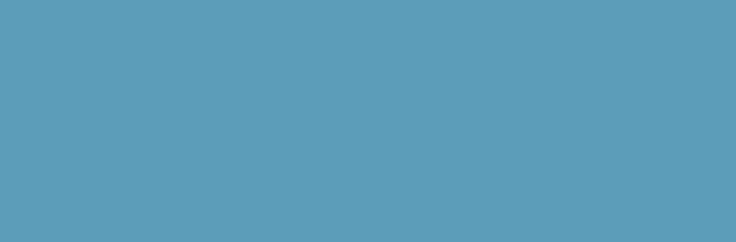
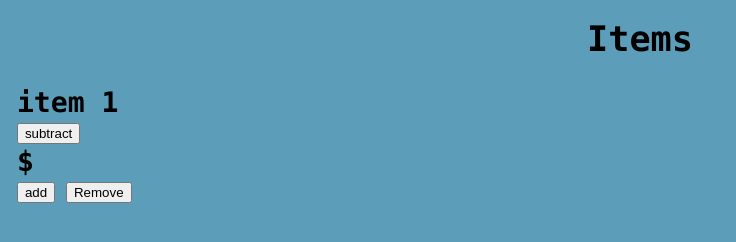
Before and after one commit to hci-Magnezing/Project2, a website: page cart-page/index.html in a window 1280 px wide. Shown: the whole page, without its empty margins (0-736 px from the left). Drawn offline with Linux system fonts and the light colour scheme.

Commit message:
add first test of cart html

```diff
--- a/cart-page/index.html
+++ b/cart-page/index.html
@@ -7,8 +7,27 @@
     <title>Cart</title>
   </head>
   <body>
-    <main>
+    <main id="main">
+      <header>
+        <h1>Items</h1>
+      </header>
+      <ul class="items">
+        <li>
+          <ul class="details">
+            <img class="icon" src="" alt="" />   <!--add images of products-->
+            <li class="item-name">
+              <h2>item 1</h2>
+            </li>
+            <li class="amount">
+              <input type="button" class="subtract" value="subtract" />
+              <h2 class="price">$</h2>
+              <input type="button" class="add" value="add" />
+              <input type="button" class="remove" value="Remove" />
+            </li>
+          </ul>
 
+
+      </ul>
     </main>
     <script src="../assets/js/site.js"></script>
   </body>
```
